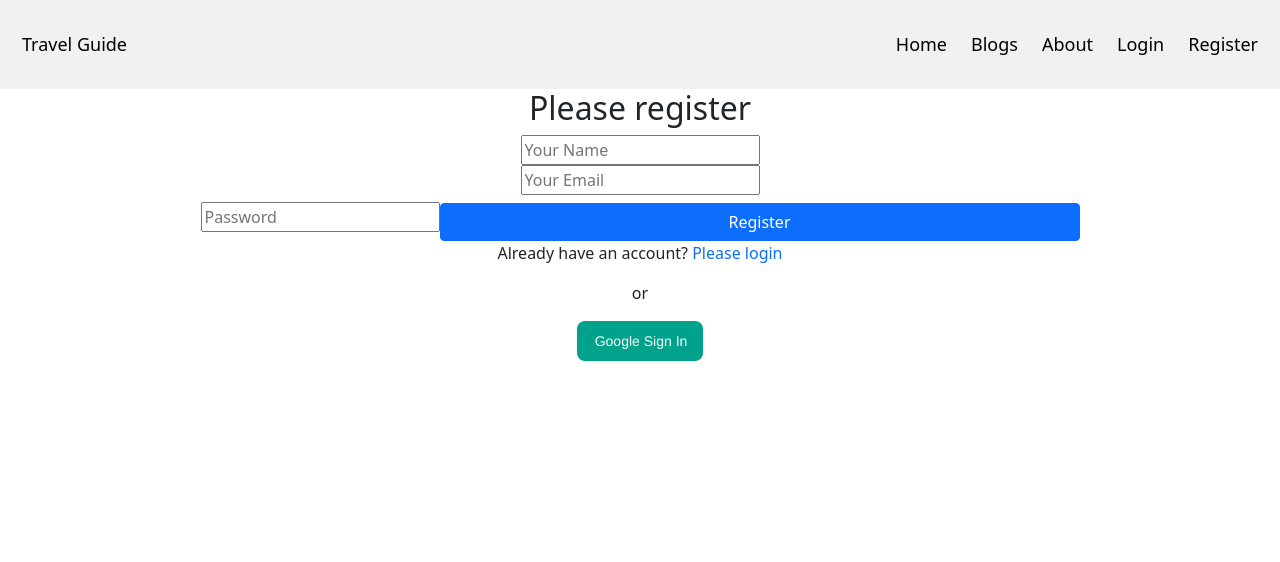
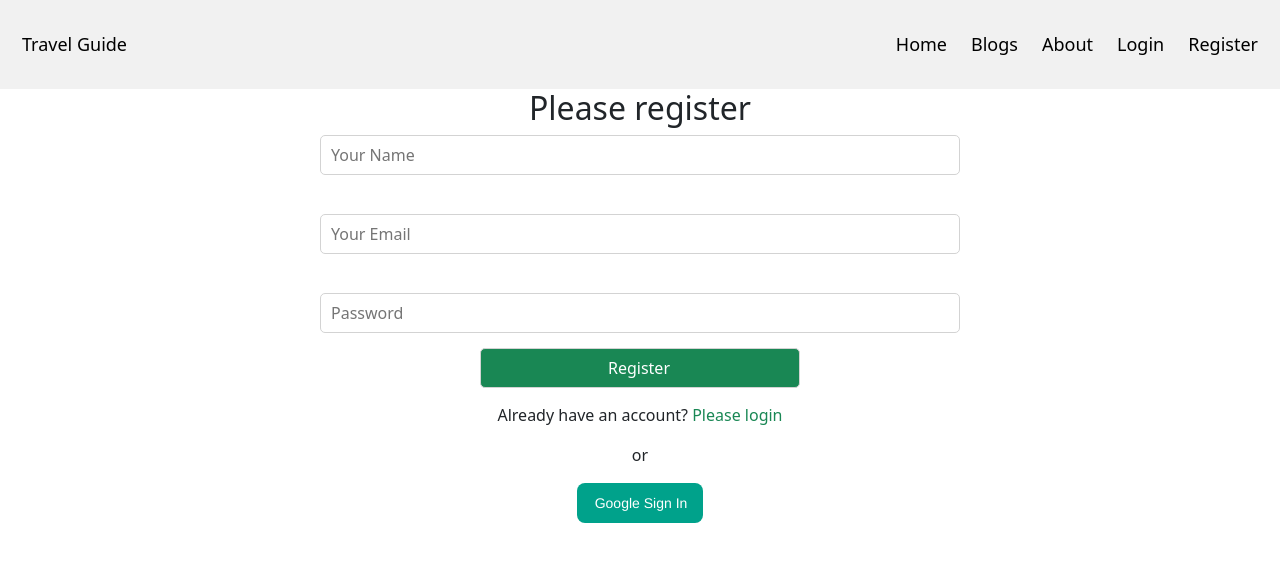
Before and after one commit to Fajla-Rabby/solo-travel-guid, a React (Create React App) app: page /register in a window 1280 px wide. Shown: the top 562 px of the page. Built offline with nearby package versions, Linux system fonts and the light colour scheme; no server answers.

Commit message:
varicification mail

```diff
--- a/src/Pages/Home/Login/Login/Login.js
+++ b/src/Pages/Home/Login/Login/Login.js
@@ -32,6 +32,20 @@ const Login = () => {
         signInWithEmailAndPassword(email, password);
     }
 
+    const resetPassword = async() =>
+    {
+        const email = emailRef.current.value;
+       if(email)
+       {
+        await sendPasswordResetEmail(email);
+        toast('Sent email');
+       }
+       else
+       {
+           toast('please enter your email address');
+       }
+    }
+
     return (
         <div className='container w-50 mx-auto'>
             <h2 className='text-success text-center mt-2'>Please login</h2>
@@ -50,6 +64,8 @@ const Login = () => {
                 </Button>
             </Form>
 
+            <p>Forgate password? <button  className='btn btn-link text-primary pe-auto text-decoration-none' onClick={resetPassword}>Reset password</button></p>
+
             <p>New here? <Link to='/register' className='text-success pe-auto text-decoration-none' >Please Register</Link></p>
             <SocialLogin></SocialLogin>
 
--- a/src/Pages/Home/Login/Register/Register.css
+++ b/src/Pages/Home/Login/Register/Register.css
@@ -1,8 +1,9 @@
 .register-form{
     margin: 0 auto;
     width: 50%;
+    display: block;
 }
-/* .register-form input:not([type=checkbox]){
+.register-form input{
     display: block;
     width: 100%;
     height: 40px;
@@ -11,4 +12,4 @@
     padding-left: 10px;
     font-size: 16px;
     margin-bottom: 15px;
-} */
+}
--- a/src/Pages/Home/Login/Register/Register.js
+++ b/src/Pages/Home/Login/Register/Register.js
@@ -4,15 +4,16 @@ import { useCreateUserWithEmailAndPassword, useSendEmailVerification } from 'rea
 import { Link, useNavigate } from 'react-router-dom';
 import auth from '../../../../firebase.init';
 import SocialLogin from '../SocialLogin/SocialLogin';
+import './Register.css';
 
 const Register = () => {
-    const [sendEmailVerification, sending] = useSendEmailVerification(auth);
+
     const [
         createUserWithEmailAndPassword,
         user,
         loading,
         error,
-      ] = useCreateUserWithEmailAndPassword(auth);
+      ] = useCreateUserWithEmailAndPassword(auth, { sendEmailVerification: true });
       const navigate = useNavigate();
 
       if(user)
@@ -44,11 +45,11 @@ const Register = () => {
                         <br />
                         <input type="password" name="password" id="" placeholder='Password' required />
                         <input
-                className='w-50 mx-auto btn btn-primary mt-2'
+                            className='w-50 mx-auto btn btn-success mt-2'
                             type="submit"
                             value="Register" />
                  </form>
-        <p>Already have an account? <Link to='/login' className='text-primary pe-auto text-decoration-none' >Please login</Link></p>
+        <p>Already have an account? <Link to='/login' className='text-success pe-auto text-decoration-none' >Please login</Link></p>
         <SocialLogin></SocialLogin>
 
     </div>
```
Lines whose indentation alone changed are shown as unchanged.
